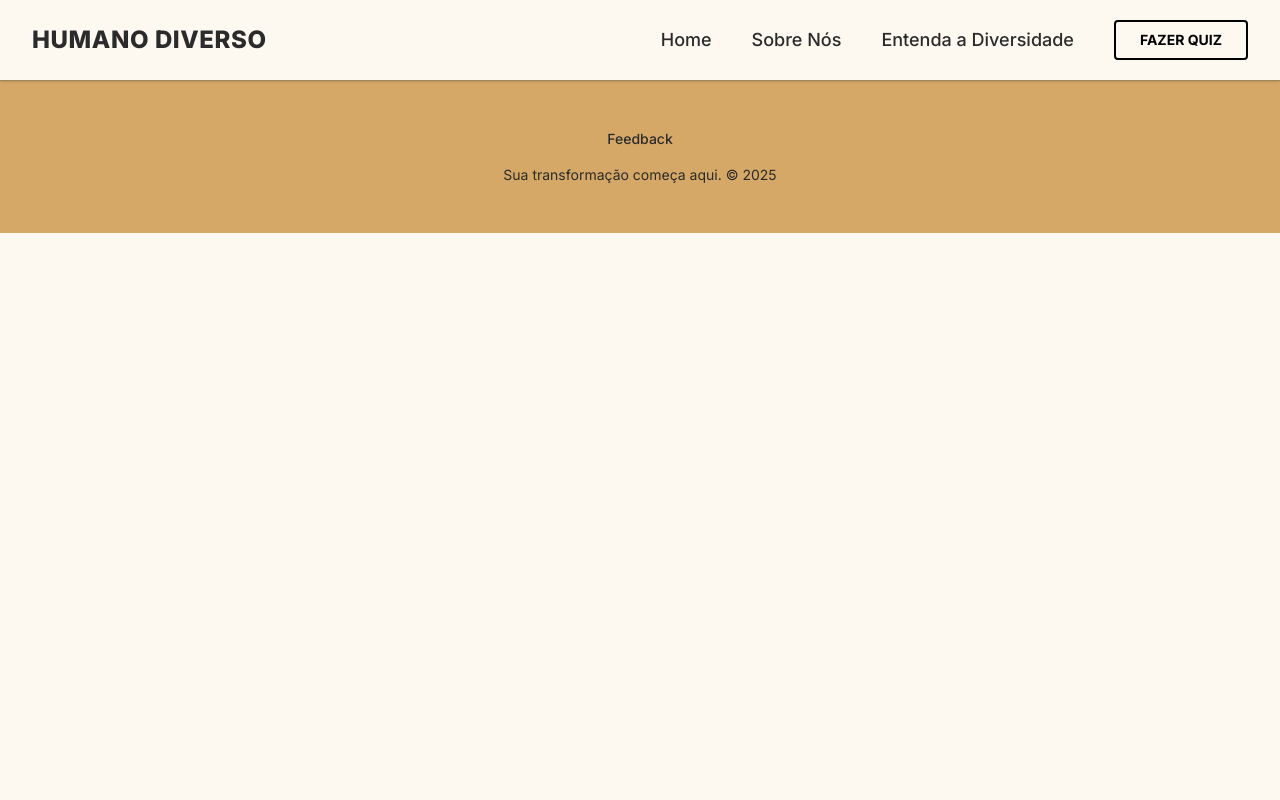
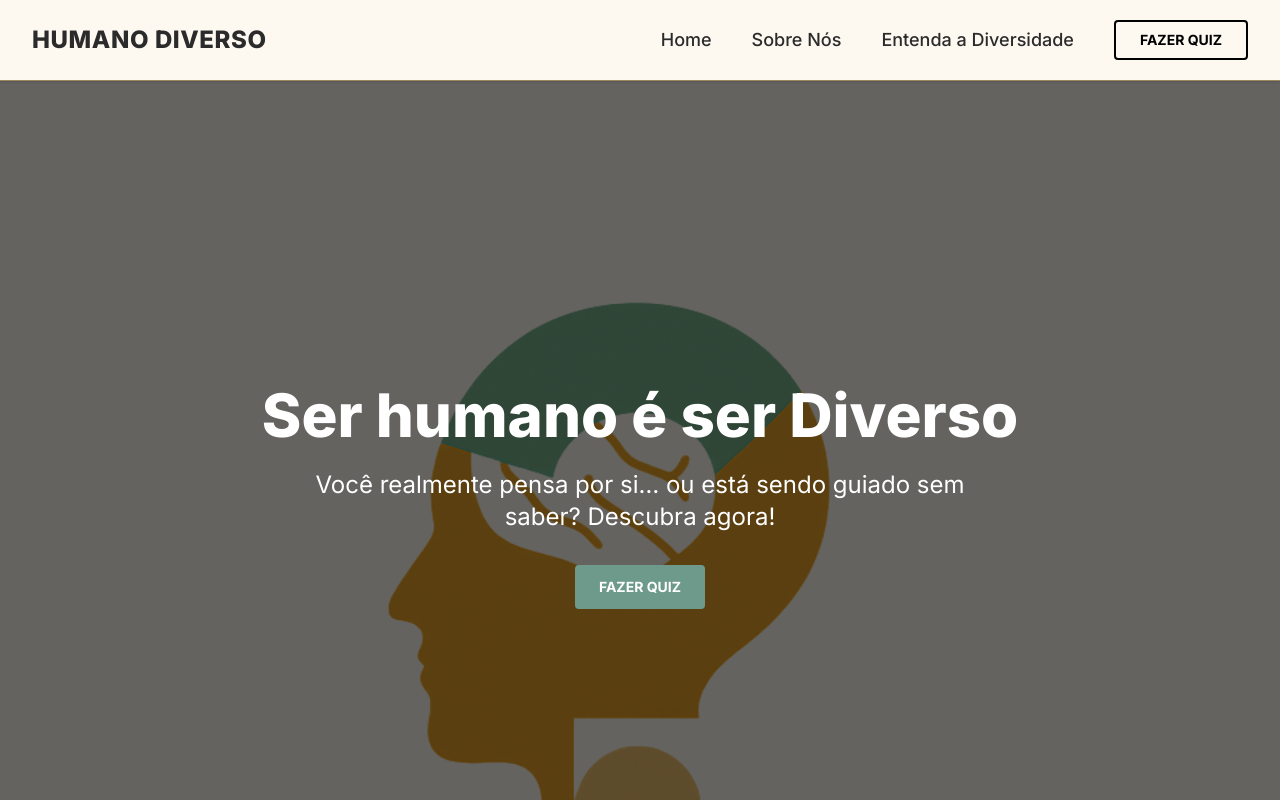
Before and after one commit to camilagrandinii/humano-diverso, a Next.js app: page /quizzes in a window 1280 px wide. Shown: the top 800 px of the page. Built offline with nearby package versions, Linux system fonts and the light colour scheme.

Commit message:
[CG] feat: fixed build error

```diff
--- a/src/app/(pages)/quizzes/page.tsx
+++ b/src/app/(pages)/quizzes/page.tsx
@@ -6,7 +6,7 @@ import HeroSection from '@/features/home/components/HeroSection';
 export default function Quizzes() {
   return (
     <>
-
+      <HeroSection />
     </>
   );
 }
```
